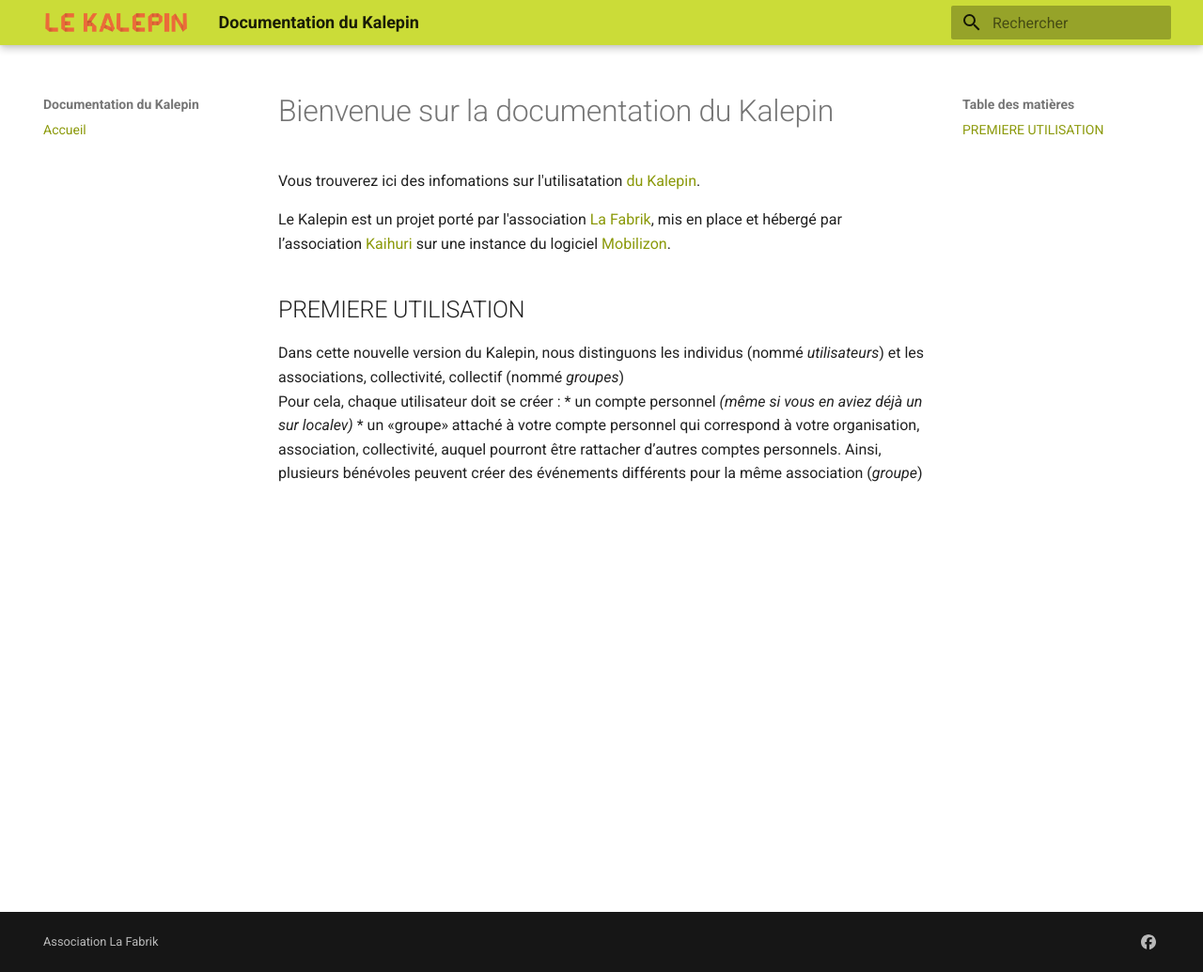
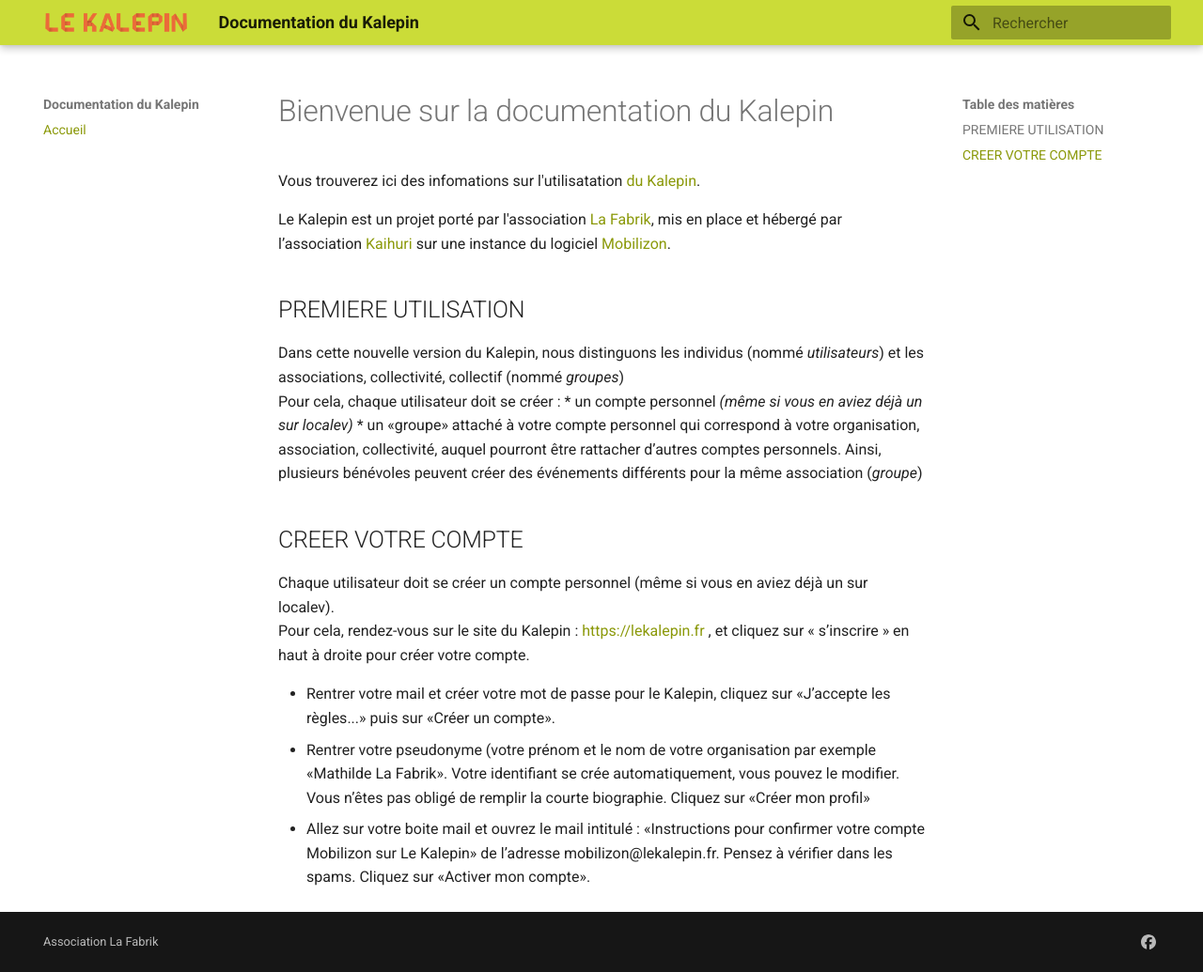
Before and after one commit to cleming/faq-kalepin, an MkDocs documentation site: the page built from docs/index.md, in a window 1280 px wide and 1035 px high. Shown: the whole window at 94% size. Built offline with MkDocs 1.6.1 and Material for MkDocs 9.7.7, drawn with Linux system fonts in a browser that asks for light colours.

Commit message:
Update index.md

```diff
--- a/docs/index.md
+++ b/docs/index.md
@@ -9,3 +9,11 @@ Dans cette nouvelle version du Kalepin, nous distinguons les individus (nommé _
 Pour cela, chaque utilisateur doit se créer :
  * un compte personnel _(même si vous en aviez déjà un sur localev)_
  * un «groupe» attaché à votre compte personnel qui correspond à votre organisation, association, collectivité, auquel pourront être rattacher d’autres comptes personnels. Ainsi, plusieurs bénévoles peuvent créer des événements différents pour la même association (_groupe_)
+
+## CREER VOTRE COMPTE
+Chaque utilisateur doit se créer un compte personnel (même si vous en aviez déjà un sur localev).
+Pour cela, rendez-vous sur le site du Kalepin : [https://lekalepin.fr](https://lekalepin.fr) , et cliquez sur « s’inscrire » en haut à droite pour créer votre compte.
+
+- Rentrer votre mail et créer votre mot de passe pour le Kalepin, cliquez sur «J’accepte les règles...» puis sur «Créer un compte».
+- Rentrer votre pseudonyme (votre prénom et le nom de votre organisation par exemple «Mathilde La Fabrik». Votre identifiant se crée automatiquement, vous pouvez le modifier. Vous n’êtes pas obligé de remplir la courte biographie. Cliquez sur «Créer mon profil»
+- Allez sur votre boite mail et ouvrez le mail intitulé : «Instructions pour confirmer votre compte Mobilizon sur Le Kalepin» de l’adresse mobilizon@lekalepin.fr. Pensez à vérifier dans les spams. Cliquez sur «Activer mon compte».
```
